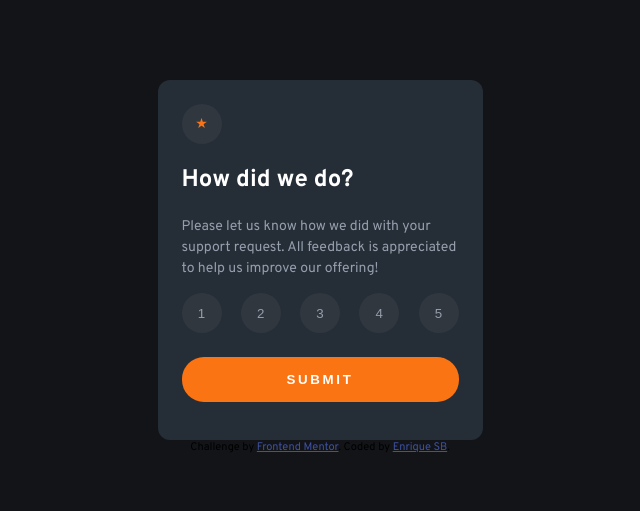
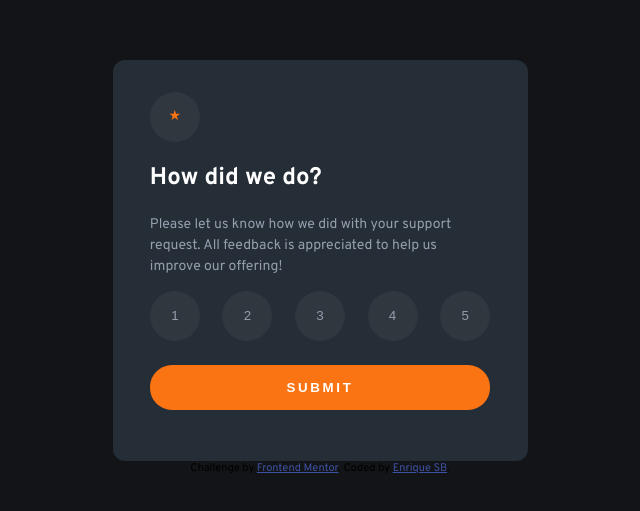
Before and after one commit to enriquesb/interactive-rating-component, a plain HTML site: page index.html in a window 1280 px wide. Shown: the part 141-652 px from the top of the page, without its empty margins (320-960 px from the left). Drawn offline with Linux system fonts and the light colour scheme.

Commit message:
Add desktop version

```diff
--- a/css/styles.css
+++ b/css/styles.css
@@ -39,7 +39,7 @@ button{
 }
 
 .card-1-content{
-    width: 277px;
+    width: 85%;
     margin: auto;
 }
 
@@ -53,6 +53,7 @@ button{
     align-items: center;
     border-radius: 20px;
 }
+
 
 .div-buttons{
     display: flex;
@@ -121,5 +122,41 @@ button{
     margin-bottom: 0;
 }
 
+@media (min-width: 450px) {
+    .card {
+        width: 415px;
+        height: 369px;
+    }
+
+    .circle{
+        width: 50px;
+        height: 50px;
+        border-radius: 25px;
+    }
+
+    .card-1-content{
+        width: 82%;
+    }
+
+    #rating-state{
+        padding-top: 32px;
+    }
+
+    .card-2-content{
+        width: 320px;
+    }
+
+    #thank-you-state{
+        padding-top: 46px;
+
+    }
+
+    #thank-you-state h1{
+        margin-top: 40px;
+        margin-bottom: 0;
+    }
+
+  }
+
 .attribution { font-size: 11px; text-align: center; }
 .attribution a { color: hsl(228, 45%, 44%); }
```
Also changed, not shown: 1 other file.
